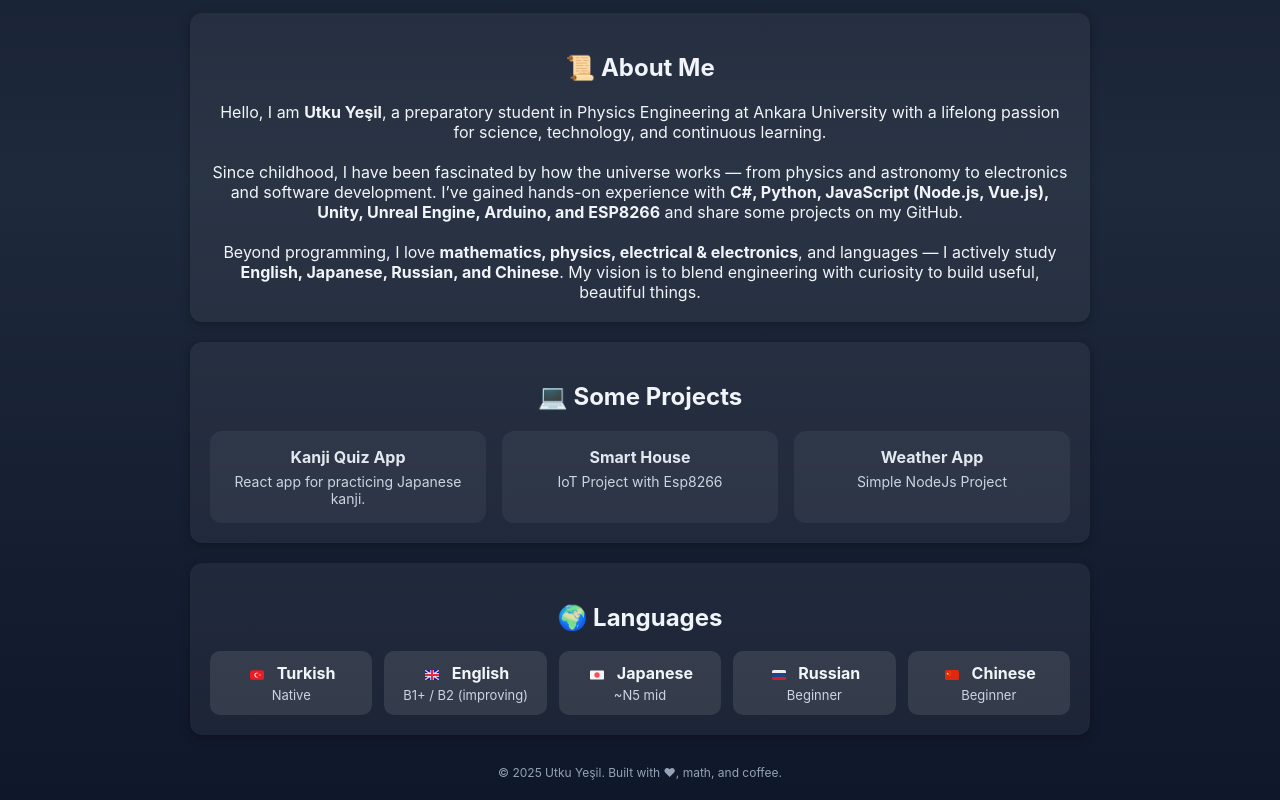
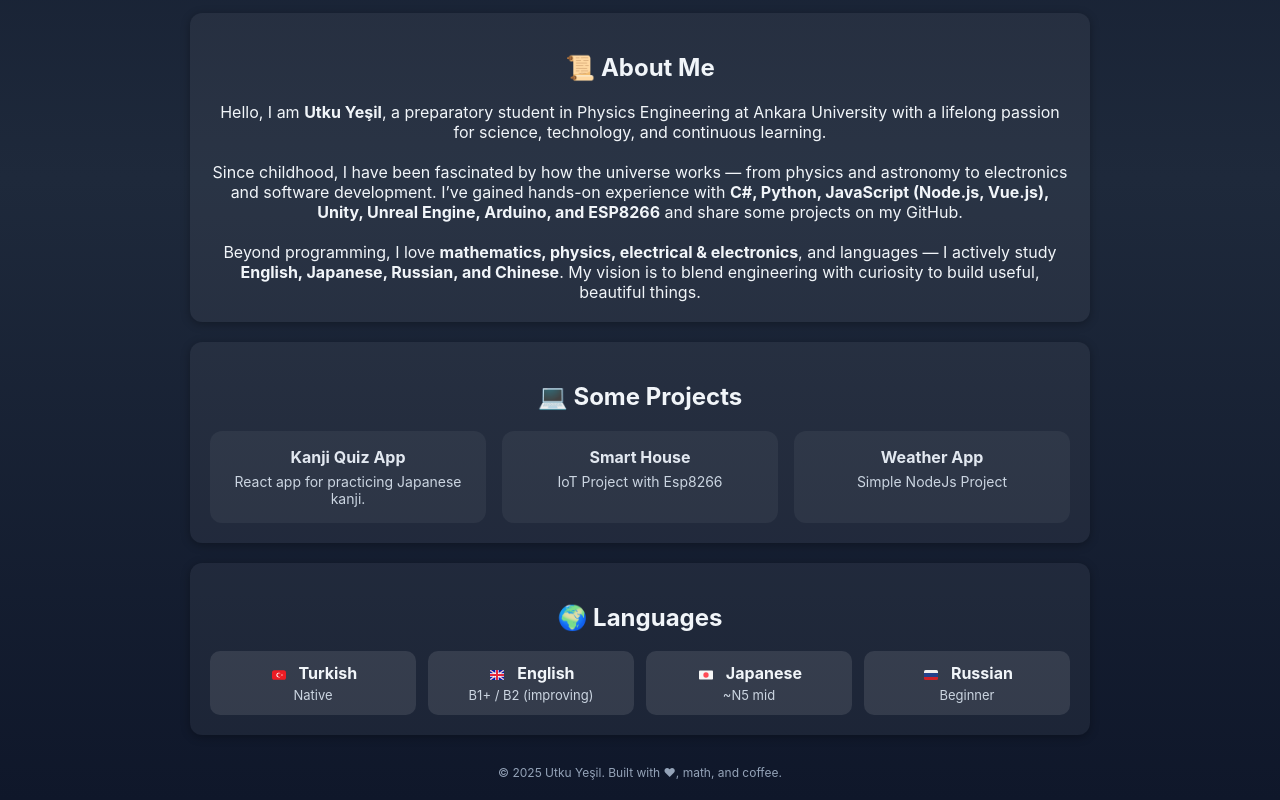
Before and after one commit to utkysl/mybiopage, a Vue app in the folder utku-portfolio/: page / in a window 1280 px wide. Shown: the part 444-1244 px from the top of the page. Built offline with nearby package versions, Linux system fonts and the light colour scheme.

Commit message:
Update UtkuBioPage.vue

```diff
--- a/utku-portfolio/src/components/UtkuBioPage.vue
+++ b/utku-portfolio/src/components/UtkuBioPage.vue
@@ -127,8 +127,7 @@ const languages = [
   { name: "Turkish", level: "Native", flag: "/flags/tr.svg" },
   { name: "English", level: "B1+ / B2 (improving)", flag: "/flags/gb.svg" },
   { name: "Japanese", level: "~N5 mid", flag: "/flags/jp.svg" },
-  { name: "Russian", level: "Beginner", flag: "/flags/ru.svg" },
-  { name: "Chinese", level: "Beginner", flag: "/flags/cn.svg" },
+  { name: "Russian", level: "Beginner", flag: "/flags/ru.svg" }
 ];
 
 
```
